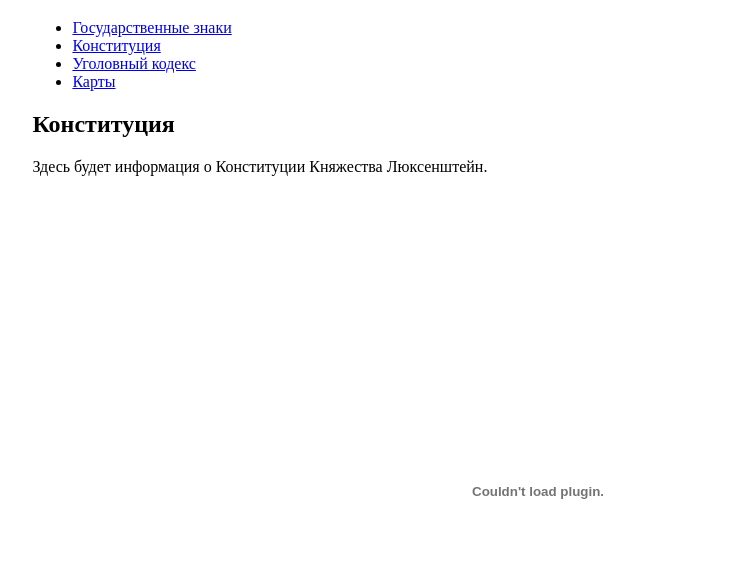
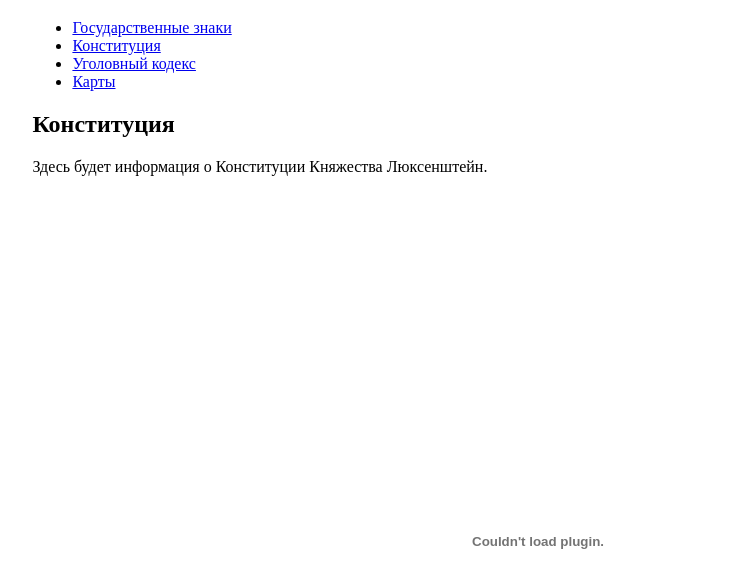
Before and after one commit to Luxenstein/Luxenstein, a plain HTML site: page index.html in a window 1280 px wide. Both pictures are taken after a click on the link "Конституция". Shown: the part 61-648 px from the top of the page, without its empty margins (102-858 px from the left). Drawn offline with Linux system fonts and the light colour scheme.

Commit message:
Update index.html

```diff
--- a/index.html
+++ b/index.html
@@ -53,7 +53,7 @@
     <div class="slide" id="slide2">
       <h2>Конституция</h2>
       <p>Здесь будет информация о Конституции Княжества Люксенштейн.</p>
-      <embed src="Cons.pdf" type="application/pdf" width="100%" height="600px" />
+      <embed src="Cons.pdf" type="application/pdf" width="100%" height="700px" />
     </div>
     <div class="slide" id="slide3">
       <h2>Уголовный кодекс</h2>
```
